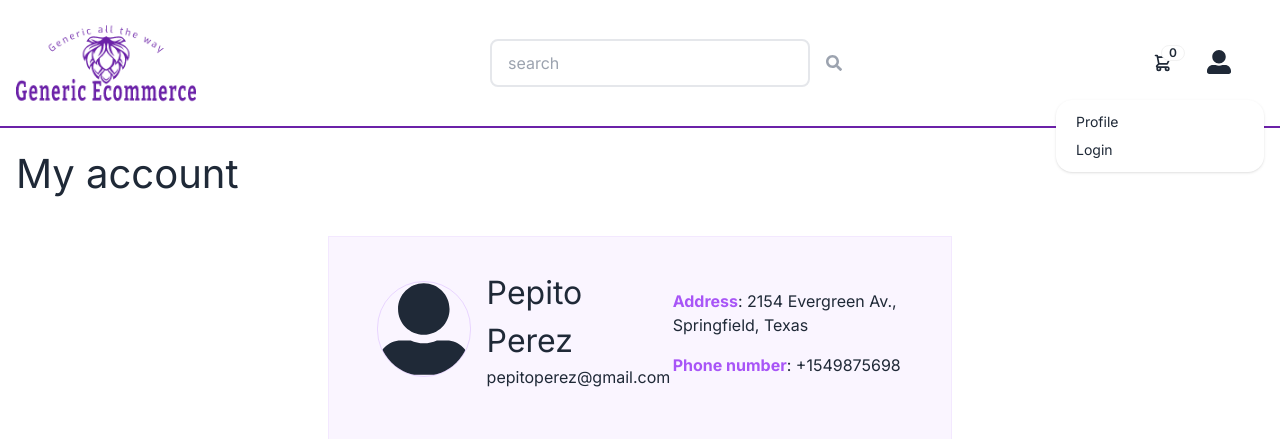
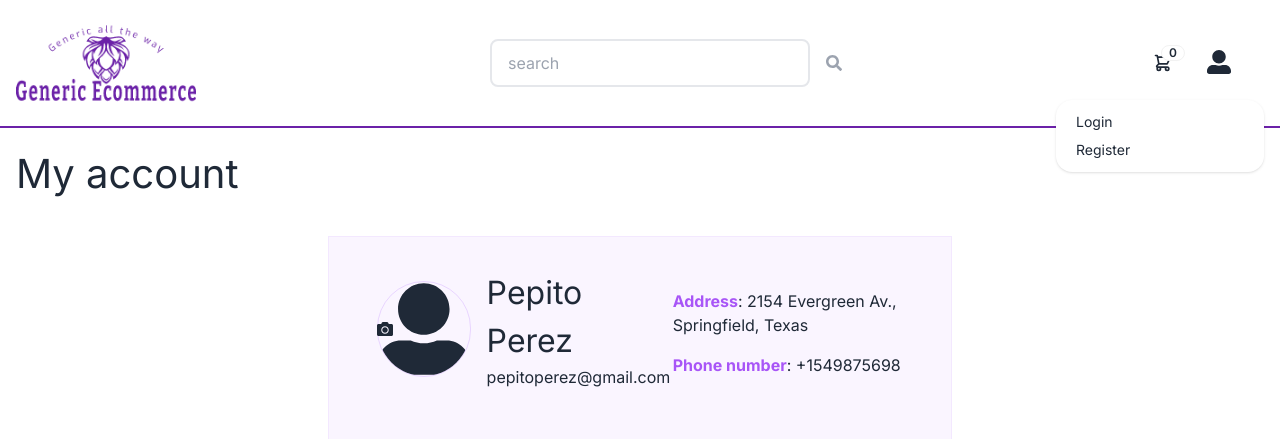
Before and after one commit to Zeke-Cachi/Generic_Ecommerce_-frontend-, a Next.js app: page /profile in a window 1280 px wide. Both pictures are taken after a click on the label 1227 px from the left and 62 px from the top of the page. Shown: the top 439 px of the page. Built offline with nearby package versions, Linux system fonts and the light colour scheme; no server answers.

Commit message:
modified the header to display different values depending on user login

```diff
--- a/app/(routes)/login/page.tsx
+++ b/app/(routes)/login/page.tsx
@@ -5,9 +5,13 @@ import { auth } from "@/firebase";
 import { useState } from "react";
 import { LoginData } from "@/typesAndInterfaces";
 import { useGlobalUser } from "@/app/Contexts/UserContext";
-import { signInWithEmailAndPassword, updateProfile } from "firebase/auth";
+import { signInWithEmailAndPassword } from "firebase/auth";
+import toast, { Toaster } from "react-hot-toast";
+import { useRouter } from "next/navigation";
 
 const Login = () => {
+  const router = useRouter();
+
   const { handleInput } = useGlobalUser();
 
   const [loginData, setLoginData] = useState<LoginData>({
@@ -23,7 +27,8 @@ const Login = () => {
         loginData.email,
         loginData.password
       );
-      console.log(signIn);
+      toast.success("Successfully logged in!", { position: "bottom-center" });
+      router.push("/");
     } catch (error) {
       console.error(error);
     }
@@ -87,6 +92,7 @@ const Login = () => {
           </div>
         </div>
       </div>
+      <Toaster />
     </div>
   );
 };
--- a/app/(routes)/profile/page.tsx
+++ b/app/(routes)/profile/page.tsx
@@ -1,5 +1,5 @@
 import React from "react";
-import { FaUserAlt } from "react-icons/fa";
+import { FaUserAlt, FaCamera } from "react-icons/fa";
 
 const Profile = () => {
   return (
@@ -7,8 +7,9 @@ const Profile = () => {
       <h2 className="text-[2.5rem] mb-8">My account</h2>
       <div className="w-1/2 border-xl flex flex-col items-center justify-between gap-8 px-4 mx-auto bg-purple-50 border border-purple-100">
         <div className="flex justify-between w-full p-8">
-          <div className="flex gap-4 items-center">
+          <div className="flex gap-4 items-center relative">
             <FaUserAlt className="rounded-full border border-purple-200 h-24 w-24" />
+            <FaCamera className="absolute" />
             <div>
               <h3 className="text-[2rem]">Pepito Perez</h3>
               <h6>pepitoperez@gmail.com</h6>
@@ -29,8 +30,6 @@ const Profile = () => {
           Edit personal information
         </button>
       </div>
-
-
     </div>
   );
 };
--- a/app/(routes)/register/page.tsx
+++ b/app/(routes)/register/page.tsx
@@ -6,8 +6,12 @@ import { createUserWithEmailAndPassword, updateProfile } from "firebase/auth";
 import { auth } from "../../../firebase";
 import Button from "@/app/Components/Button";
 import { useGlobalUser } from "@/app/Contexts/UserContext";
+import { useRouter } from "next/navigation";
+import toast, { Toaster } from "react-hot-toast";
 
 const Register = () => {
+  const router = useRouter();
+
   const { handleInput } = useGlobalUser();
 
   const [registerData, setRegisterData] = useState<RegisterData>({
@@ -31,7 +35,9 @@ const Register = () => {
             displayName: registerData.displayName,
           })
         : console.log("there was no user!");
-      console.log(userCreationRequest.user.displayName);
+      toast.success("Successfully registered!", { position: "bottom-center" });
+      console.log(auth.currentUser);
+      router.push("/");
     } catch (error) {
       console.error(error);
     }
@@ -134,6 +140,7 @@ const Register = () => {
           </form>
         </div>
       </div>
+      <Toaster />
     </div>
   );
 };
--- a/app/Components/Header.tsx
+++ b/app/Components/Header.tsx
@@ -6,10 +6,23 @@ import { useWindowHeight } from "../Contexts/CartContext";
 import Link from "next/link";
 import Button from "./Button";
 import { FaSearch } from "react-icons/fa";
+import { auth } from "@/firebase";
+import { useState } from "react";
+import toast, { Toaster } from "react-hot-toast";
 
 const Header = () => {
   const { state, totalAmount } = useGlobalCart();
   const checkHeight = useWindowHeight();
+  const [isLoggedIn, setIsLoggedIn] = useState(true);
+  const logOut = async () => {
+    try {
+      await auth.signOut();
+      setIsLoggedIn(false);
+      toast.success("Succesfully logged out", { position: "bottom-center" });
+    } catch (error) {
+      console.error(error);
+    }
+  };
 
   return (
     <div
@@ -101,14 +114,24 @@ const Header = () => {
             className="menu menu-sm dropdown-content mt-3 z-[1] p-2 shadow bg-base-100 rounded-box w-52"
           >
             <li>
-              <a className="justify-between">Profile</a>
-            </li>
-            <li>
-              <Link href={"/login"}>Login</Link>
+              {auth.currentUser ? (
+                <>
+                  <Link href={"/profile"}>
+                    <span>{auth.currentUser.displayName}`s</span>Profile
+                  </Link>
+                  <button onClick={logOut}>Log Out</button>
+                </>
+              ) : (
+                <>
+                  <Link href={"/login"}>Login</Link>
+                  <Link href={"/register"}>Register</Link>
+                </>
+              )}
             </li>
           </ul>
         </div>
       </div>
+      <Toaster />
     </div>
   );
 };
--- a/package.json
+++ b/package.json
@@ -23,6 +23,7 @@
     "postcss": "8.4.30",
     "react": "18.2.0",
     "react-dom": "18.2.0",
+    "react-hot-toast": "^2.4.1",
     "react-icons": "^4.11.0",
     "react-slick": "^0.29.0",
     "slick-carousel": "^1.8.1",
@@ -31,6 +32,7 @@
     "typescript": "5.2.2"
   },
   "devDependencies": {
+    "@types/next": "^9.0.0",
     "@types/react-slick": "^0.23.10",
     "daisyui": "^3.7.7",
     "prettier": "^3.0.3",
```
Also changed, not shown: 1 other file (tests, documents, lock files or other folders).
